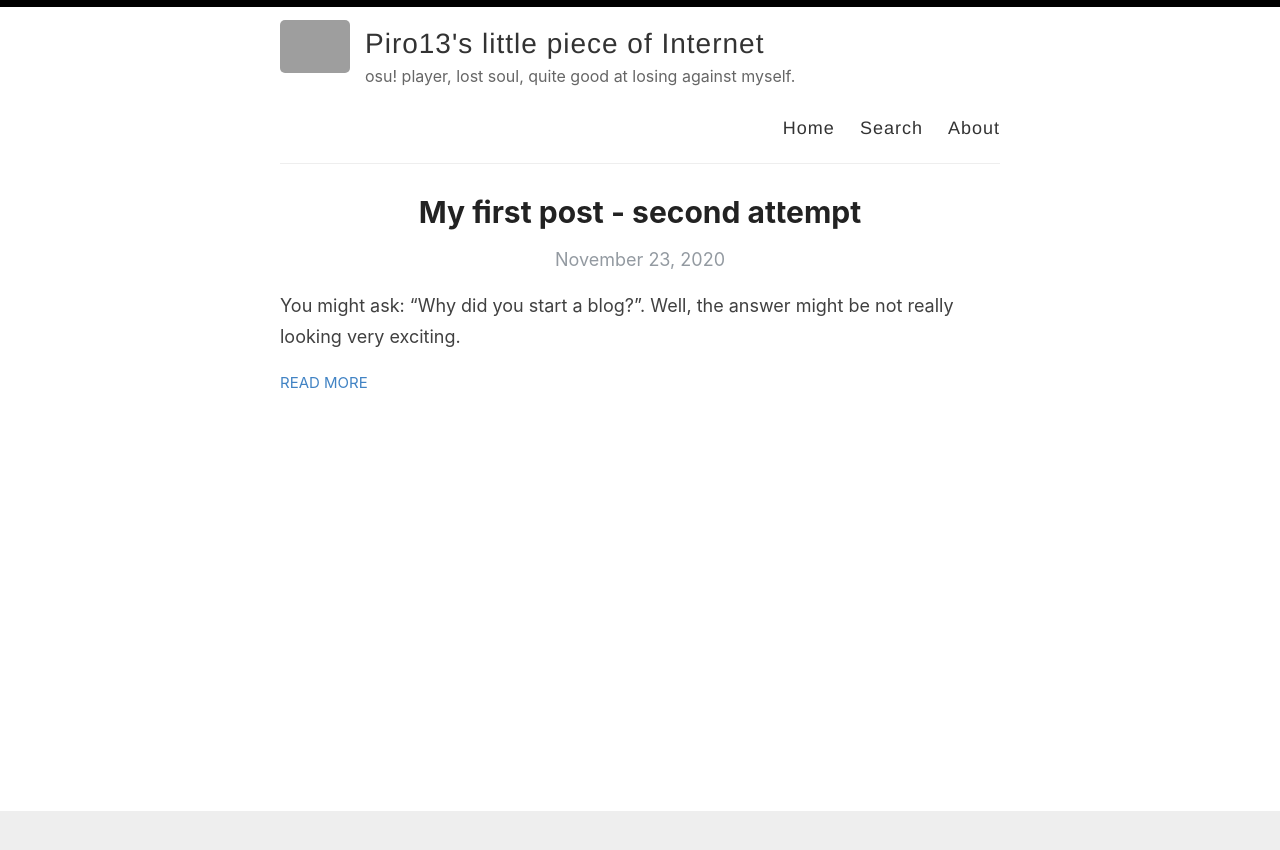
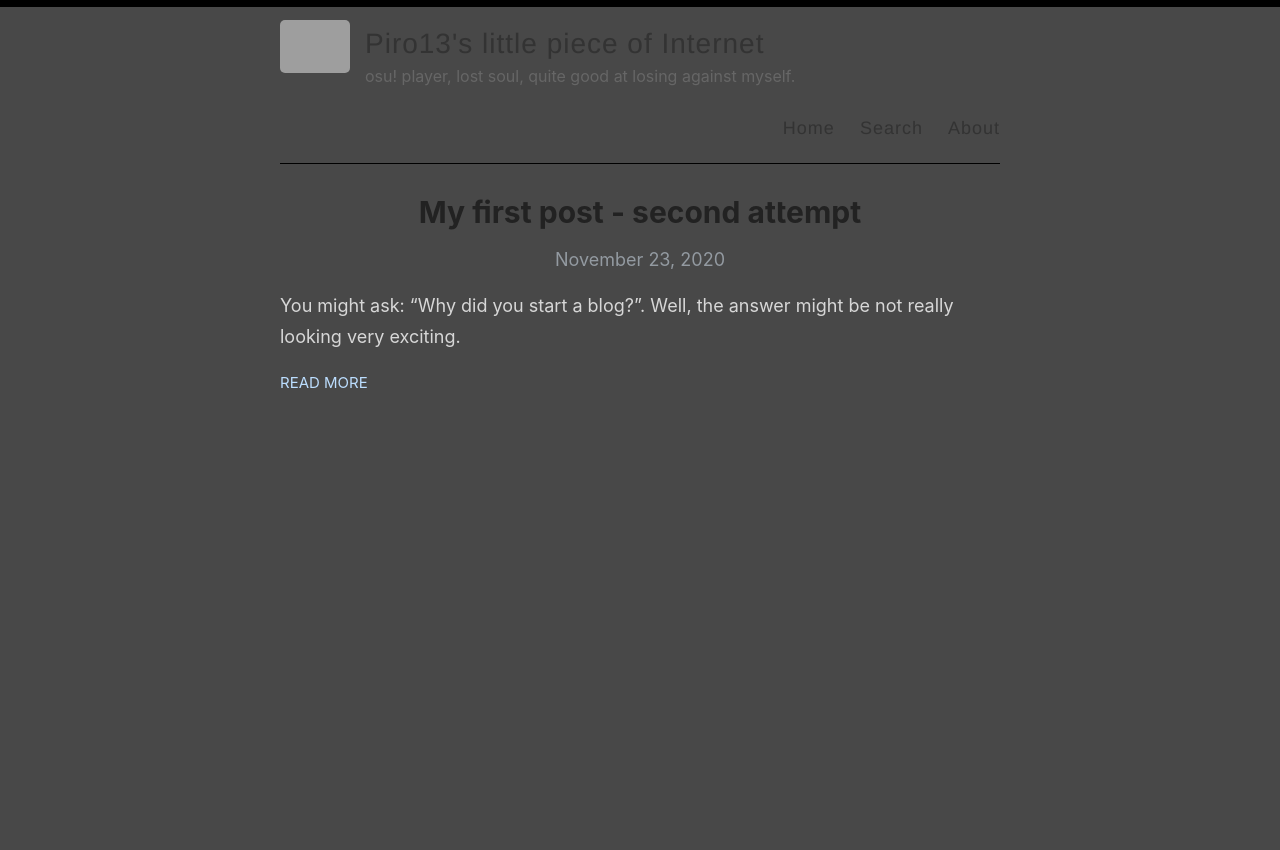
Before and after one commit to Piro13/Piro13.github.io, a Jekyll site: the page built from index.html, in a window 1280 px wide. Shown: the top 850 px of the page. Built offline with Jekyll 4.4.1, drawn with Linux system fonts in a browser that asks for light colours; the list of posts is cut into pages by our own code; grey boxes are pictures that could not be loaded.

Commit message:
Update style.scss

```diff
--- a/assets/style.scss
+++ b/assets/style.scss
@@ -21,9 +21,9 @@ html {
 }
 
 body {
-  background: #fff;
+  background: #484848;;
   font-family: -system-ui, -apple-system, BlinkMacSystemFont, "Segoe UI", Roboto, Helvetica, Arial, sans-serif, "Apple Color Emoji", "Segoe UI Emoji", "Segoe UI Symbol";
-  color: #404040;
+  color: #d7d7d7;
   line-height: 1.7;
   font-weight: 400;
   font-size: 18px;
@@ -177,7 +177,7 @@ span[data-pullquote]:before {
 }
 
 a {
-  color: $blue;
+  color: #BCDEFF;
   text-decoration: none;
 	cursor: pointer;
   &:hover, &:active {
@@ -270,7 +270,7 @@ p > img {
 
 .masthead {
   padding: 20px 0;
-  border-bottom: 1px solid $lightGray;
+  border-bottom: 1px solid #000;
 
   @include mobile {
     text-align: center;
@@ -415,7 +415,7 @@ nav {
   bottom: 0;
   width: 100%;
   height: 89px;
-  background-color: $lightGray;
+  background-color: #484848;
 }
 
 footer {
```
